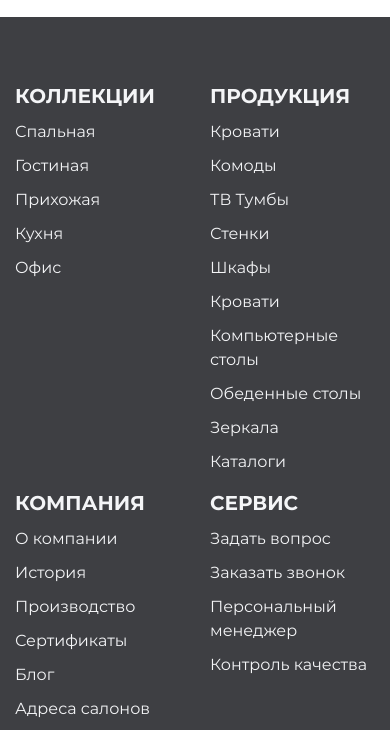
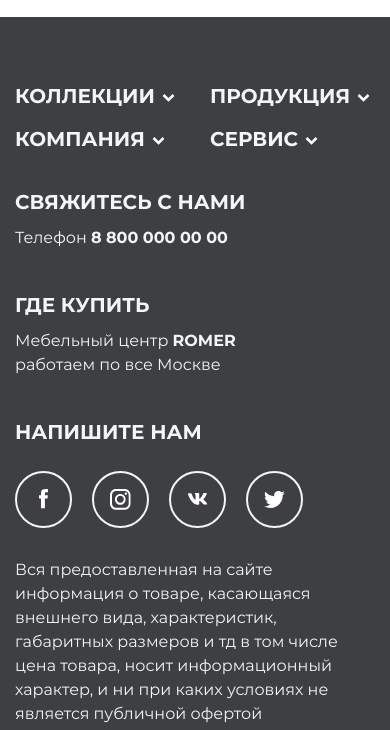
Before and after one commit to evgsbel/mgs, a website: page app/index.html in a window 390 px wide. Shown: the part 9446-10176 px from the top of the page. Drawn offline with Linux system fonts and the light colour scheme.

Commit message:
mobile footer menu

```diff
--- a/app/index.html
+++ b/app/index.html
@@ -901,7 +901,9 @@
         <div class="row">
             <div class="col-xl-2 col-lg-2 col-md-3 col-6">
                 <div class="footer__item">
-                    <div class="footer__item-name font_bold">Коллекции</div>
+                    <div class="footer__item-name font_bold">Коллекции <svg width="15" height="15" viewBox="0 0 6 4" fill="none" xmlns="http://www.w3.org/2000/svg">
+                        <path d="M1 1L3 3L5 1" stroke="white"></path>
+                    </svg></div>
                     <ul class="footer__list">
                         <li><a href="">Спальная</a></li>
                         <li><a href="">Гостиная</a></li>
@@ -913,7 +915,9 @@
             </div>
             <div class="col-xl-2 col-lg-2 col-md-3 col-6">
                 <div class="footer__item">
-                    <div class="footer__item-name font_bold">Продукция</div>
+                    <div class="footer__item-name font_bold">Продукция <svg width="15" height="15" viewBox="0 0 6 4" fill="none" xmlns="http://www.w3.org/2000/svg">
+                        <path d="M1 1L3 3L5 1" stroke="white"></path>
+                    </svg></div>
                     <ul class="footer__list">
                         <li><a href="">Кровати</a></li>
                         <li><a href="">Комоды</a></li>
@@ -930,7 +934,9 @@
             </div>
             <div class="col-xl-2 col-lg-2 col-md-3 col-6">
                 <div class="footer__item">
-                    <div class="footer__item-name font_bold">Компания</div>
+                    <div class="footer__item-name font_bold">Компания <svg width="15" height="15" viewBox="0 0 6 4" fill="none" xmlns="http://www.w3.org/2000/svg">
+                        <path d="M1 1L3 3L5 1" stroke="white"></path>
+                    </svg></div>
                     <ul class="footer__list">
                         <li><a href="">О компании</a></li>
                         <li><a href="">История</a></li>
@@ -944,7 +950,9 @@
             </div>
             <div class="col-xl-2 col-lg-2 col-md-3 col-6">
                 <div class="footer__item">
-                    <div class="footer__item-name font_bold">Сервис</div>
+                    <div class="footer__item-name font_bold">Сервис <svg width="15" height="15" viewBox="0 0 6 4" fill="none" xmlns="http://www.w3.org/2000/svg">
+                        <path d="M1 1L3 3L5 1" stroke="white"></path>
+                    </svg></div>
                     <ul class="footer__list">
                         <li><a href="">Задать вопрос</a></li>
                         <li><a href="">Заказать звонок</a></li>
--- a/app/js/app.js
+++ b/app/js/app.js
@@ -133,4 +133,9 @@ $(document).ready(function () {
         });
     });
 
+    //скрытое меню footer
+    $('.footer__item-name').click(function () {
+       $(this).next('ul').toggle(300);
+    });
+
 });
--- a/app/sass/main.sass
+++ b/app/sass/main.sass
@@ -728,6 +728,8 @@ a:hover
     font-size: 20px
     line-height: 28px
     margin-bottom: 10px
+    svg
+      opacity: 0
   &__list
     li
       margin: 10px 0
--- a/app/sass/media.sass
+++ b/app/sass/media.sass
@@ -50,6 +50,10 @@
     margin-bottom: 15px
   .header-nav__button
     margin: 15px auto 0
+  .footer__item-name svg
+    opacity: 1
+  .footer__list
+    display: none
 
 @media (max-width: 767.98px)
   .header
@@ -71,6 +75,8 @@
     padding: 0
   .footer__item
     margin-bottom: 15px
+  .footer__contacts
+    margin-top: 20px
 @media (max-width: 575.98px)
   .banner__title
     font-size: 25px
```
Also changed, not shown: app/css/main.css, app/css/media.css.
